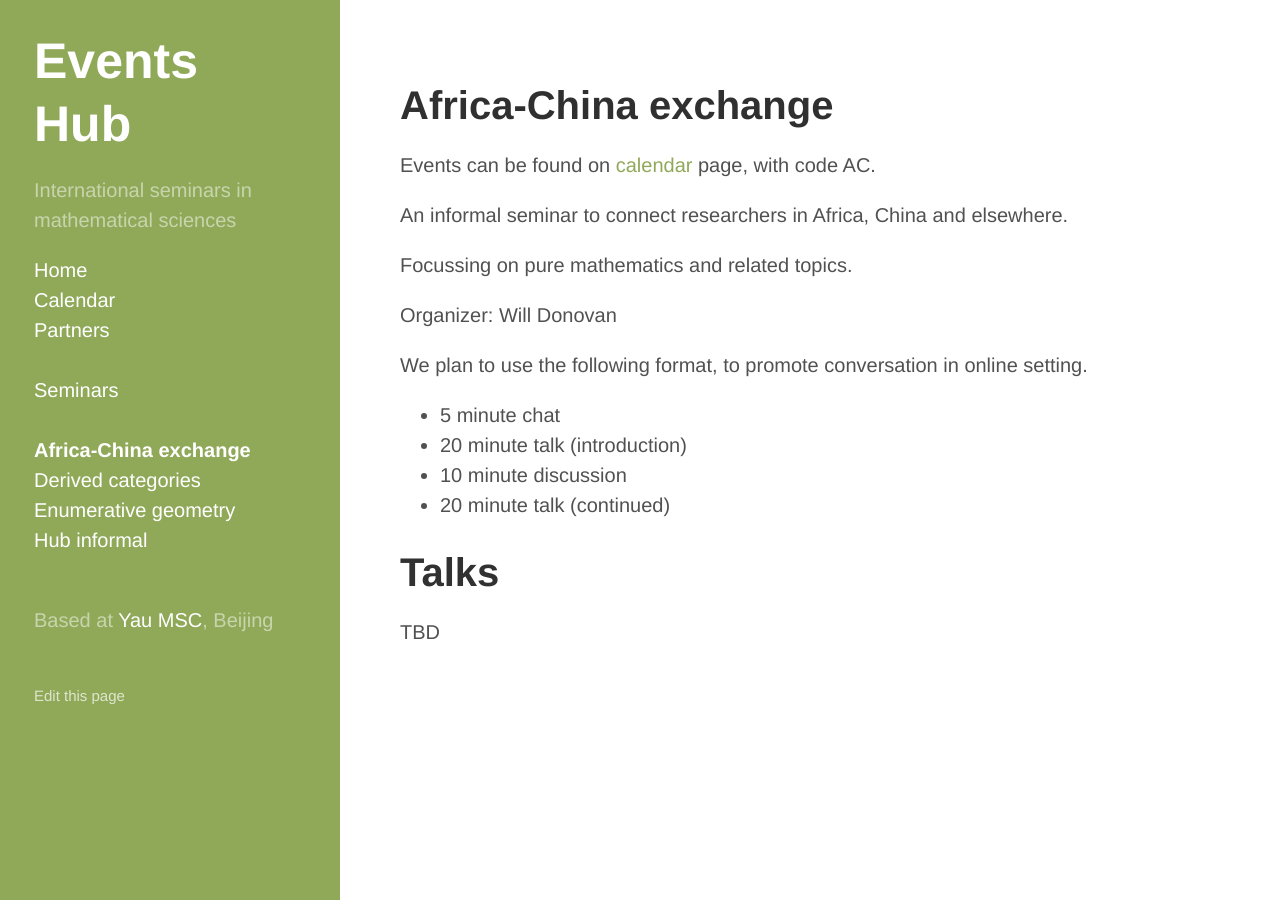
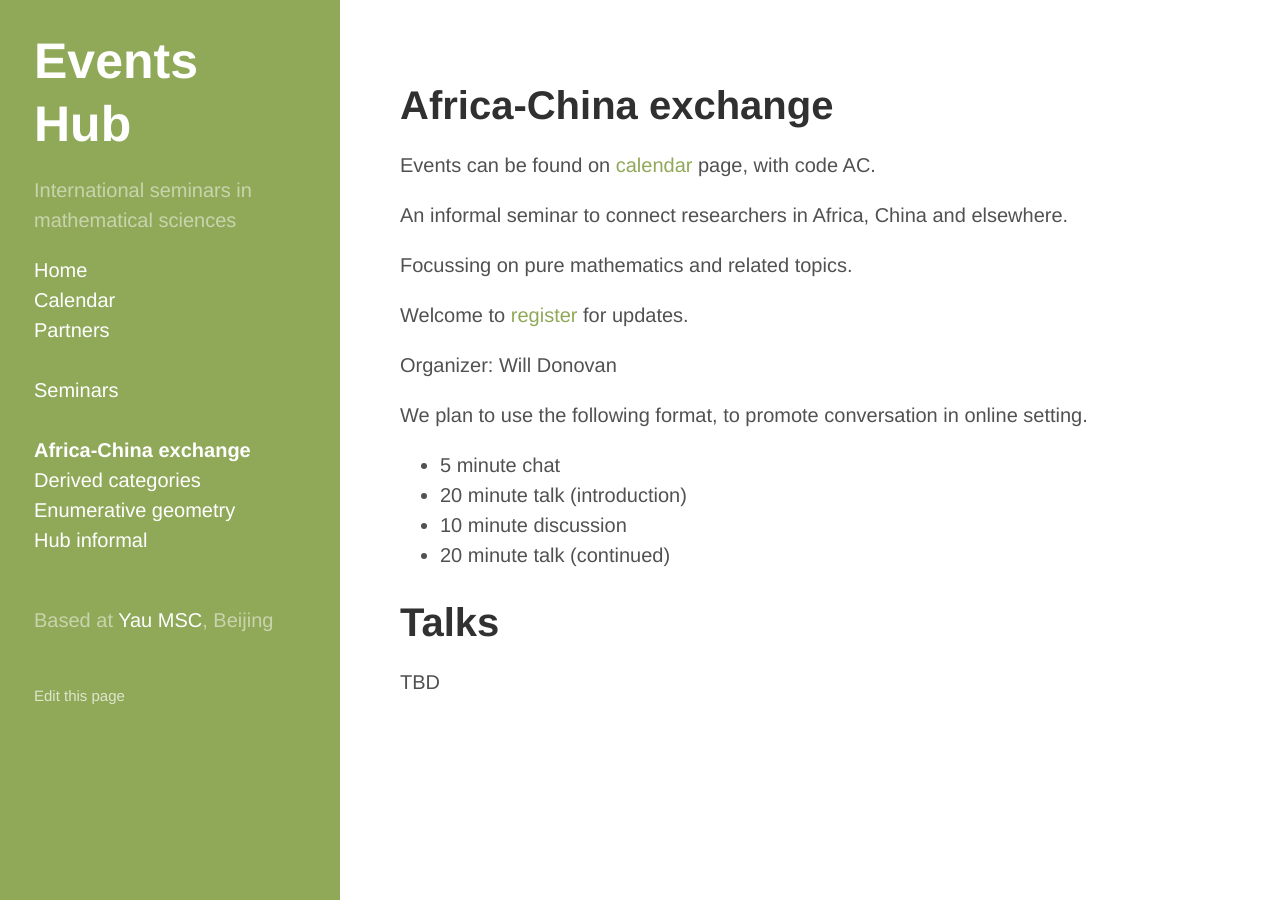
Before and after one commit to yau-msc-events/yau-msc-events.github.io, a Jekyll site: the page built from seminar-ac.md, in a window 1280 px wide. Built offline with Jekyll 4.4.1, drawn with Linux system fonts in a browser that asks for light colours.

Commit message:
Add register link.

```diff
--- a/seminar-ac.md
+++ b/seminar-ac.md
@@ -7,6 +7,8 @@ code: AC
 An informal seminar to connect researchers in Africa, China and elsewhere.
 
 Focussing on pure mathematics and related topics.
+
+Welcome to [register](https://forms.gle/FZ2CMXZU3Avm2PsK7) for updates.
 
 Organizer: Will Donovan
 
```
